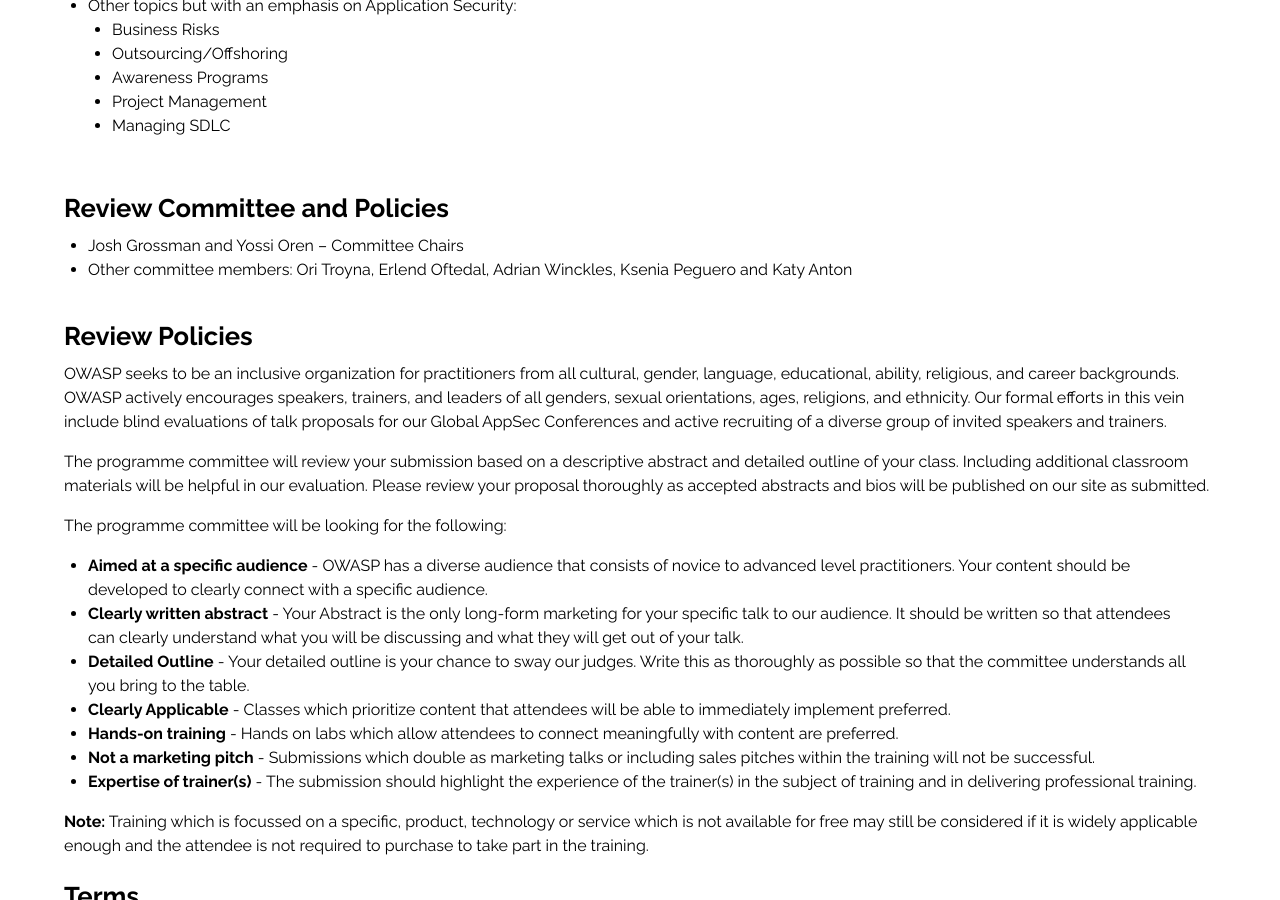
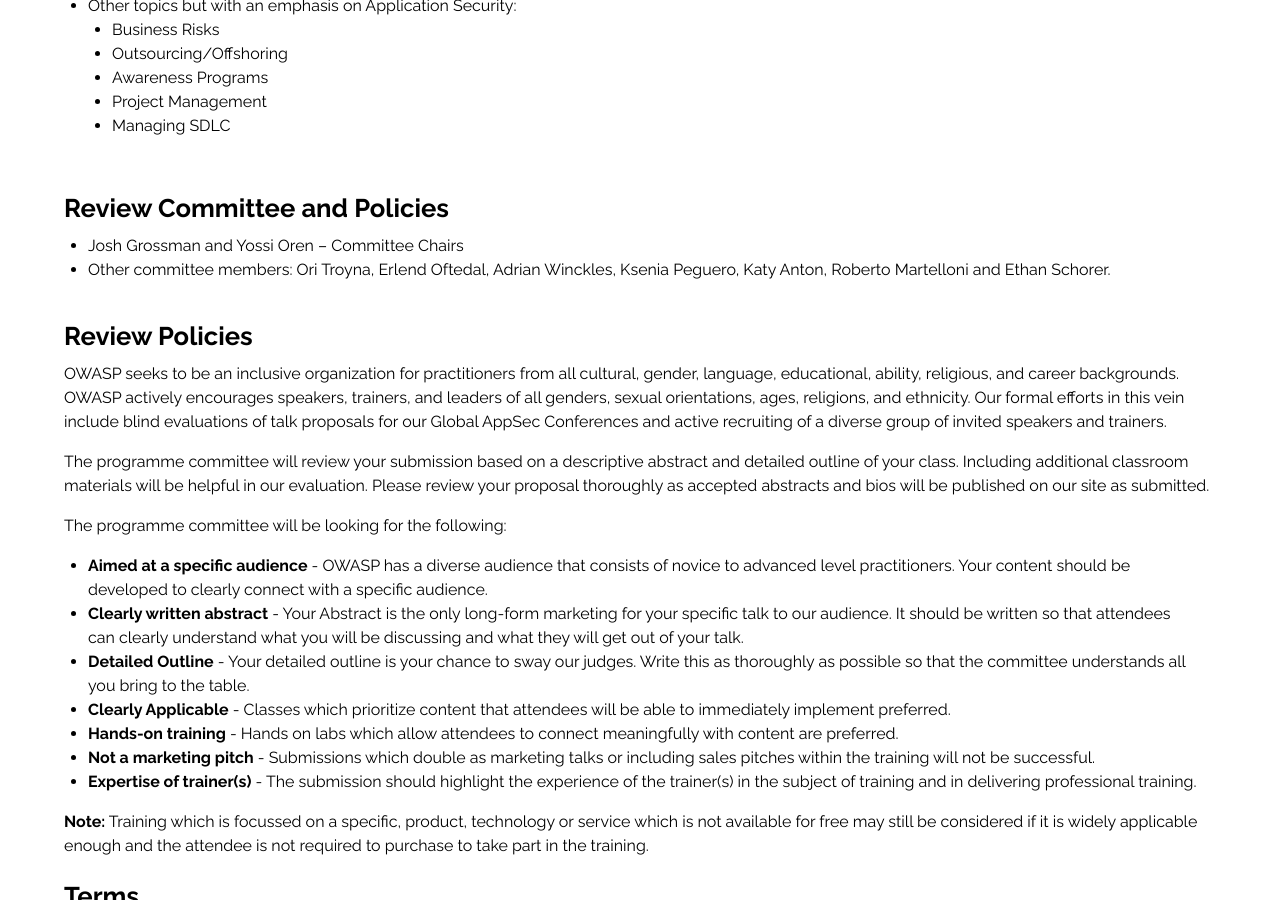
Before and after one commit to OWASP/AppSecTLV2019, a Jekyll site: the page built from program/call-for-trainings.md, in a window 1280 px wide and 900 px high, scrolled down 1239 px. Built offline with Jekyll 4.4.1, drawn with Linux system fonts in a browser that asks for light colours.

Commit message:
Update call-for-trainings.md

```diff
--- a/program/call-for-trainings.md
+++ b/program/call-for-trainings.md
@@ -44,7 +44,8 @@
 ## Review Committee and Policies
 
 * Josh Grossman and Yossi Oren – Committee Chairs
-* Other committee members: Ori Troyna, Erlend Oftedal, Adrian Winckles, Ksenia Peguero and Katy Anton
+* Other committee members: Ori Troyna, Erlend Oftedal, Adrian Winckles, Ksenia Peguero, Katy Anton, Roberto Martelloni and Ethan Schorer.
+
 
 ## Review Policies
 
```
